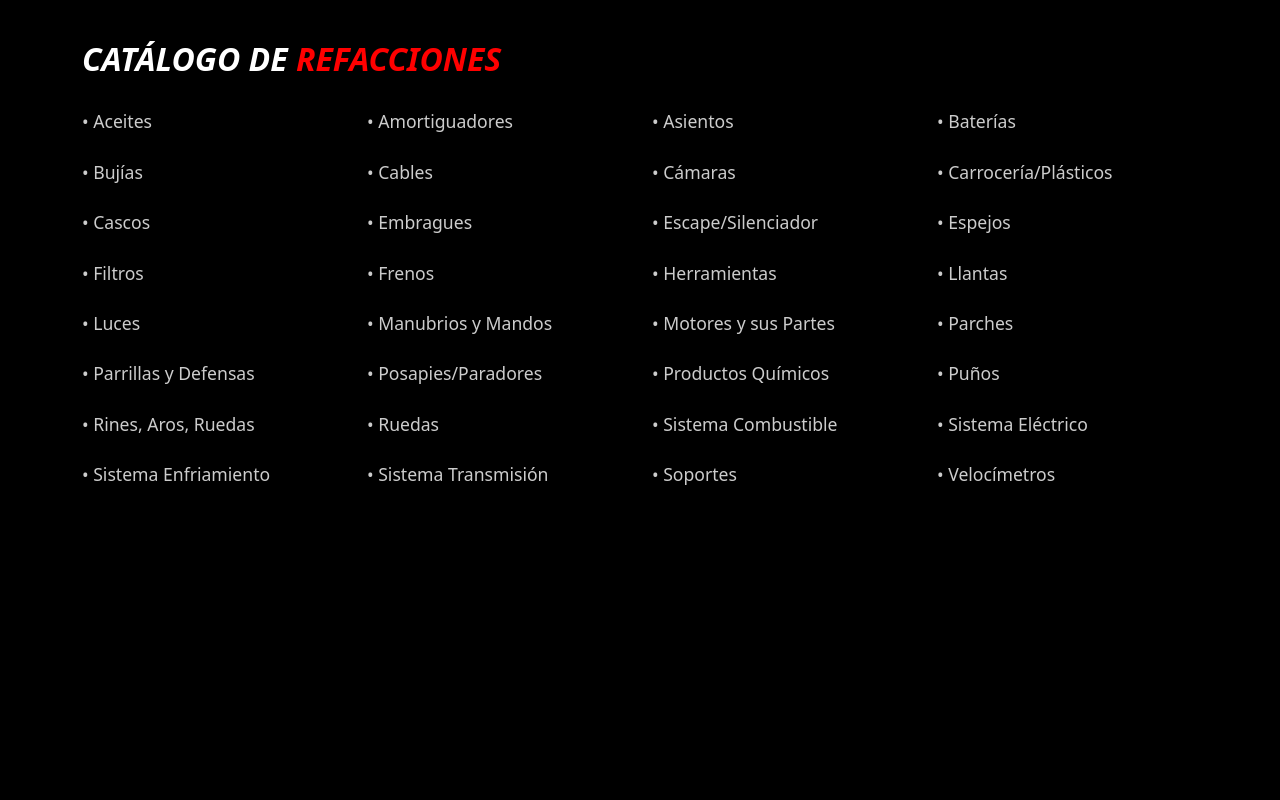
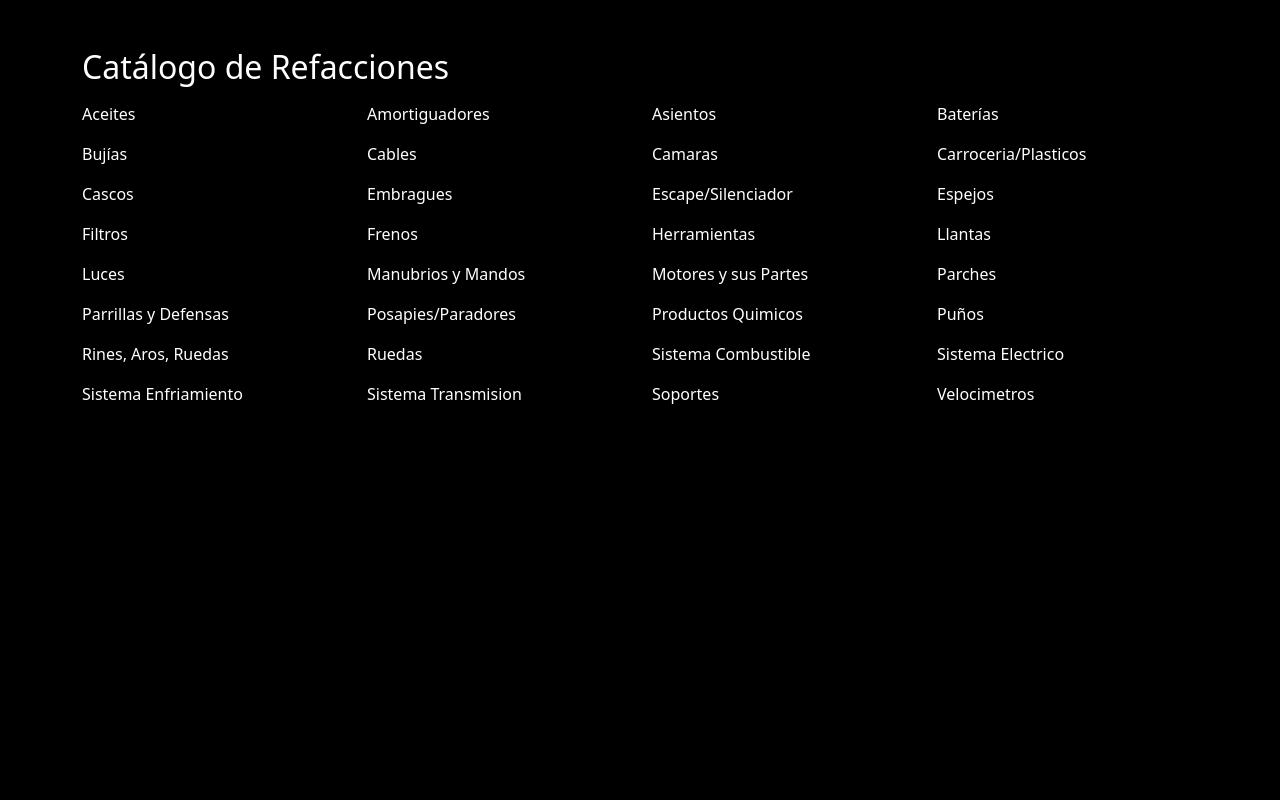
Before and after one commit to luisgonzalez-tech/MotoCenter360, a Flask app: page /refacciones in a window 1280 px wide. Shown: the part 56-856 px from the top of the page. After the commit the page ends 460 px from the top, so only its background shows below. Run offline with Flask 3, Linux system fonts and the light colour scheme.

Commit message:
Update refacciones.html

```diff
--- a/templates/refacciones.html
+++ b/templates/refacciones.html
@@ -1,33 +1,12 @@
 {% extends 'base.html' %}
-
 {% block content %}
-<div style="background-color: #000; min-height: 100vh; padding: 40px 0;">
-    <div class="container">
-        <h2 style="color: #fff; font-weight: 900; font-style: italic; text-transform: uppercase; margin-bottom: 30px;">
-            Catálogo de <span style="color: #ff0000;">Refacciones</span>
-        </h2>
-
-        <div class="row g-4">
-            {% set categorias = [
-                "Aceites", "Amortiguadores", "Asientos", "Baterías",
-                "Bujías", "Cables", "Cámaras", "Carrocería/Plásticos",
-                "Cascos", "Embragues", "Escape/Silenciador", "Espejos",
-                "Filtros", "Frenos", "Herramientas", "Llantas",
-                "Luces", "Manubrios y Mandos", "Motores y sus Partes", "Parches",
-                "Parrillas y Defensas", "Posapies/Paradores", "Productos Químicos", "Puños",
-                "Rines, Aros, Ruedas", "Ruedas", "Sistema Combustible", "Sistema Eléctrico",
-                "Sistema Enfriamiento", "Sistema Transmisión", "Soportes", "Velocímetros"
-            ] %}
-
-            {% for categoria in categorias %}
-            <div class="col-6 col-md-3">
-                <a href="#" style="color: #ccc; text-decoration: none; font-size: 1.1rem; transition: 0.3s;"
-                   onmouseover="this.style.color='#ff0000'" onmouseout="this.style.color='#ccc'">
-                   • {{ categoria }}
-                </a>
-            </div>
-            {% endfor %}
-        </div>
+<div class="container my-5">
+    <h2 class="text-white">Catálogo de Refacciones</h2>
+    <div class="row">
+        {% set lista = ["Aceites", "Amortiguadores", "Asientos", "Baterías", "Bujías", "Cables", "Camaras", "Carroceria/Plasticos", "Cascos", "Embragues", "Escape/Silenciador", "Espejos", "Filtros", "Frenos", "Herramientas", "Llantas", "Luces", "Manubrios y Mandos", "Motores y sus Partes", "Parches", "Parrillas y Defensas", "Posapies/Paradores", "Productos Quimicos", "Puños", "Rines, Aros, Ruedas", "Ruedas", "Sistema Combustible", "Sistema Electrico", "Sistema Enfriamiento", "Sistema Transmision", "Soportes", "Velocimetros"] %}
+        {% for cat in lista %}
+        <div class="col-md-3 text-white py-2"> {{ cat }} </div>
+        {% endfor %}
     </div>
 </div>
 {% endblock %}
```
